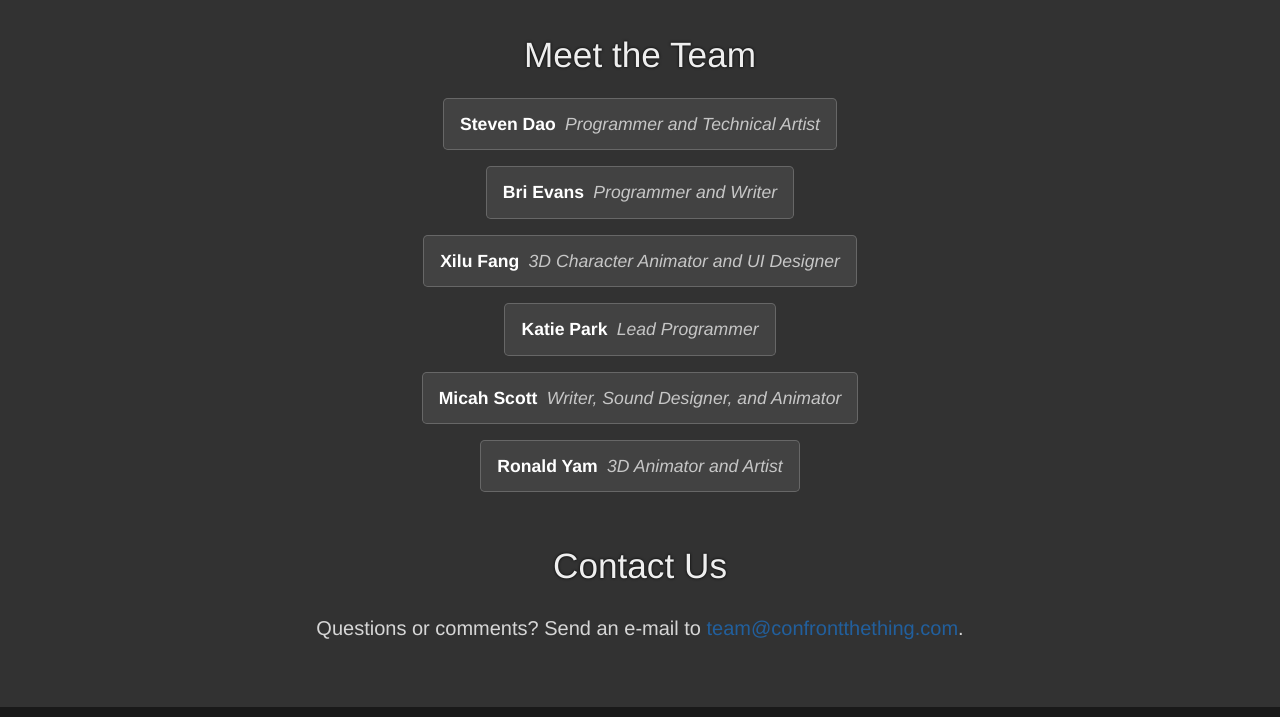
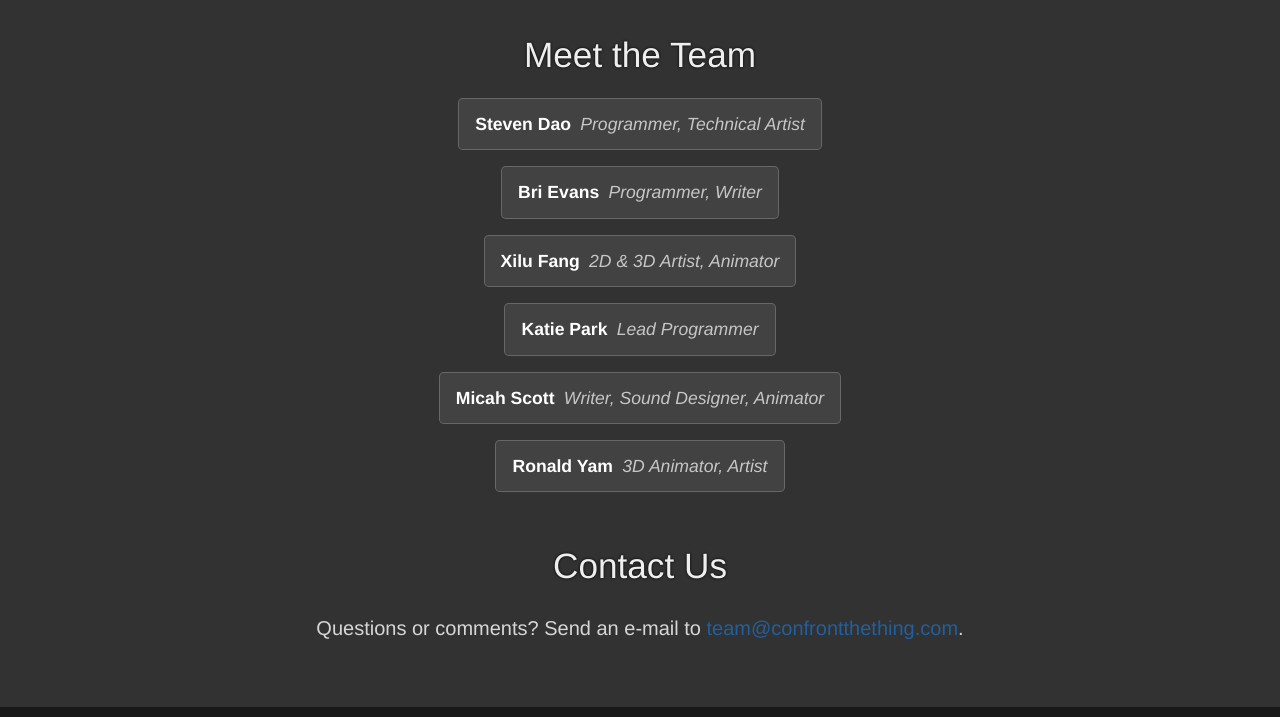
Before and after one commit to confrontthething/confrontthething.github.io, a plain HTML site: page index.html in a window 1280 px wide. Shown: the part 1178-1895 px from the top of the page. Drawn offline with Linux system fonts and the light colour scheme.

Commit message:
changed Xilu's role and deleted "and" for roles

```diff
--- a/index.html
+++ b/index.html
@@ -56,19 +56,19 @@
         <li>
           <a class="btn" href="http://sdao.me">
             <span class="member-name">Steven Dao</span>
-            <span class="member-role">Programmer and Technical Artist</span>
+            <span class="member-role">Programmer, Technical Artist</span>
           </a>
         </li>
         <li>
           <a class="btn" href="https://seelio.com/0xbri">
             <span class="member-name">Bri Evans</span>
-            <span class="member-role">Programmer and Writer</span>
+            <span class="member-role">Programmer, Writer</span>
           </a>
         </li>
         <li>
           <a class="btn" href="https://elatedair.wordpress.com">
             <span class="member-name">Xilu Fang</span>
-            <span class="member-role">3D Character Animator and UI Designer</span>
+            <span class="member-role">2D & 3D Artist, Animator</span>
           </a>
         </li>
         <li>
@@ -80,13 +80,13 @@
         <li>
           <a class="btn" href="https://www.linkedin.com/pub/micah-scott/97/b89/a37">
             <span class="member-name">Micah Scott</span>
-            <span class="member-role">Writer, Sound Designer, and Animator</span>
+            <span class="member-role">Writer, Sound Designer, Animator</span>
           </a>
         </li>
         <li>
           <a class="btn" href="https://www.behance.net/Ronald_Yam">
             <span class="member-name">Ronald Yam</span>
-            <span class="member-role">3D Animator and Artist</span>
+            <span class="member-role">3D Animator, Artist</span>
           </a>
         </li>
       </ul>
```
